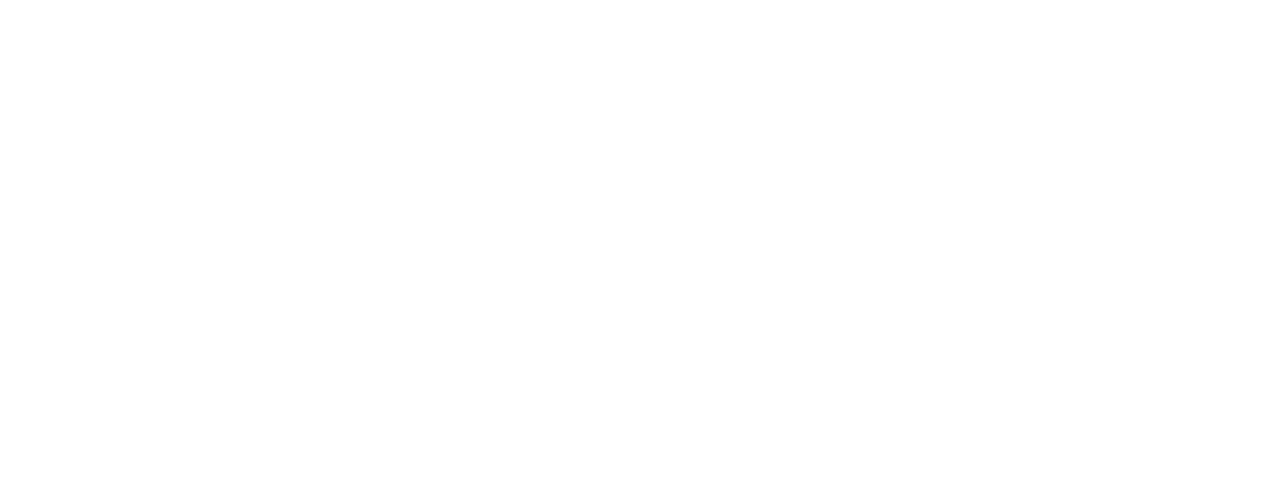
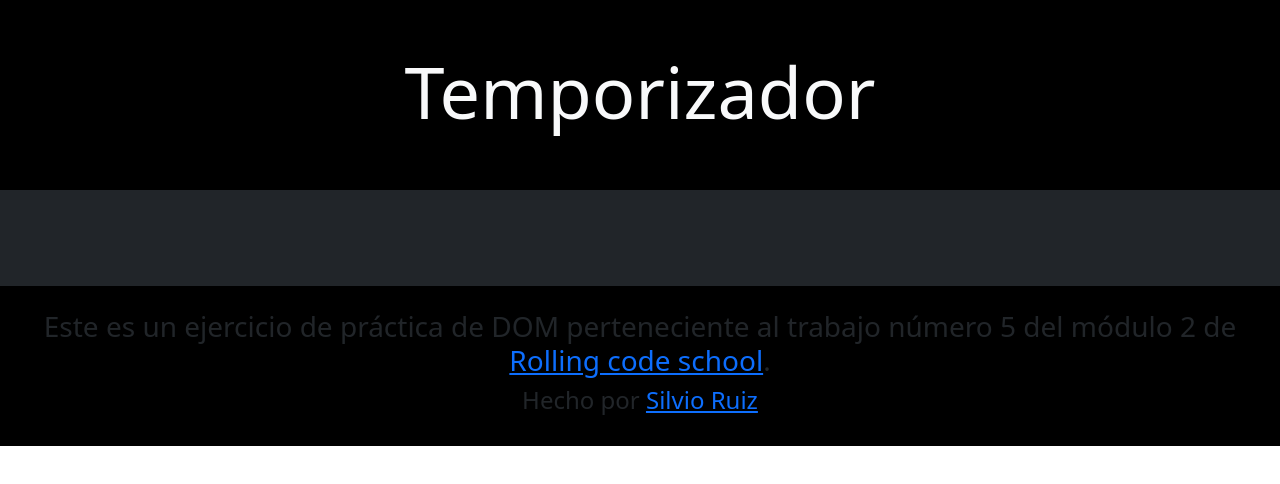
Before and after one commit to silviojrcc/temporizador, a plain HTML site: page index.html in a window 1280 px wide. Drawn offline with nearby package versions, Linux system fonts and the light colour scheme.

Commit message:
Agrega estructura principal html

```diff
--- a/index.html
+++ b/index.html
@@ -1,12 +1,30 @@
 <!DOCTYPE html>
-<html lang="en">
+<html lang="es">
 <head>
     <meta charset="UTF-8">
     <meta http-equiv="X-UA-Compatible" content="IE=edge">
     <meta name="viewport" content="width=device-width, initial-scale=1.0">
+    <meta name="author" content="Silvio Ruiz">
+    <meta name="keywords" content="programacion, html, css, dom, bom, temporizador, rollingcodeschool">
+    <meta name="description" content="Un temporizador muy cool que forma parte del trabajo practico 5 de Rolling Code School">
+    <link href="https://cdn.jsdelivr.net/npm/bootstrap@5.3.0-alpha3/dist/css/bootstrap.min.css" rel="stylesheet" integrity="sha384-KK94CHFLLe+nY2dmCWGMq91rCGa5gtU4mk92HdvYe+M/SXH301p5ILy+dN9+nJOZ" crossorigin="anonymous">
+    <link rel="stylesheet" href="./css/style.css">
     <title>Temporizador</title>
 </head>
 <body>
+    <header class="text-center p-5 bg-black">
+        <div class="container">
+            <h1 class="text-light display-2">Temporizador</h1>
+        </div>
+    </header>
+    <main class="p-5 bg-dark d-flex justify-content-center align-items-center">
 
+    </main>
+    <footer class="text-center p-4 bg-black">
+        <h3>Este es un ejercicio de práctica de DOM perteneciente al trabajo número 5 del módulo 2 de <a href="https://rollingcodeschool.com/">Rolling code school</a>.</h3>
+        <h4>Hecho por <a href="https://github.com/silviojrcc">Silvio Ruiz</a></h4>
+    </footer>
+    <script src="https://cdn.jsdelivr.net/npm/bootstrap@5.3.0-alpha3/dist/js/bootstrap.bundle.min.js" integrity="sha384-ENjdO4Dr2bkBIFxQpeoTz1HIcje39Wm4jDKdf19U8gI4ddQ3GYNS7NTKfAdVQSZe" crossorigin="anonymous"></script>
+    <script src="./js/index.js"></script>
 </body>
 </html>
```
